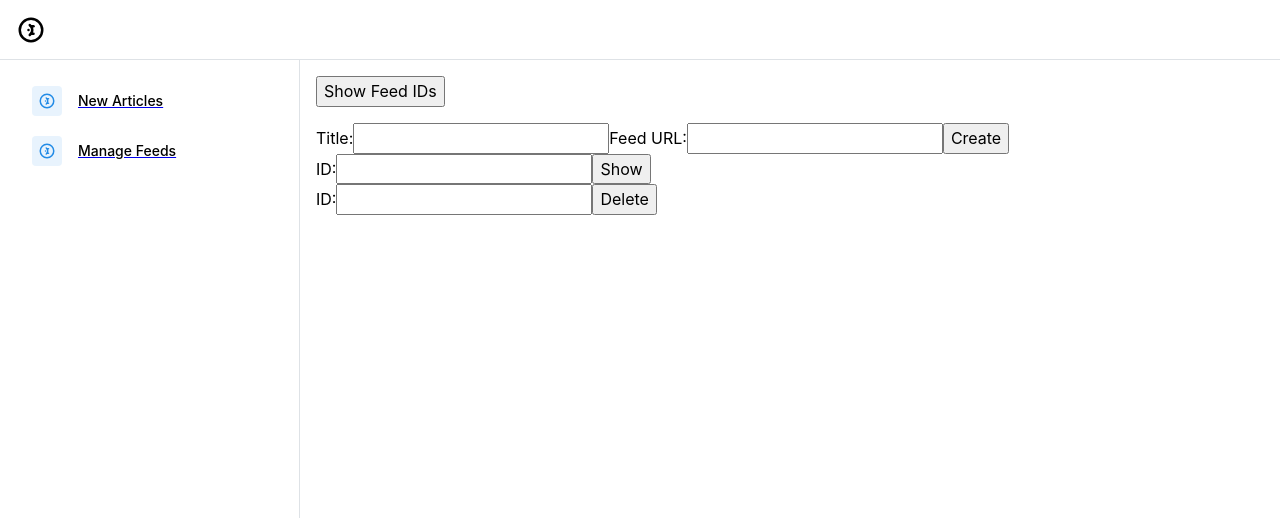
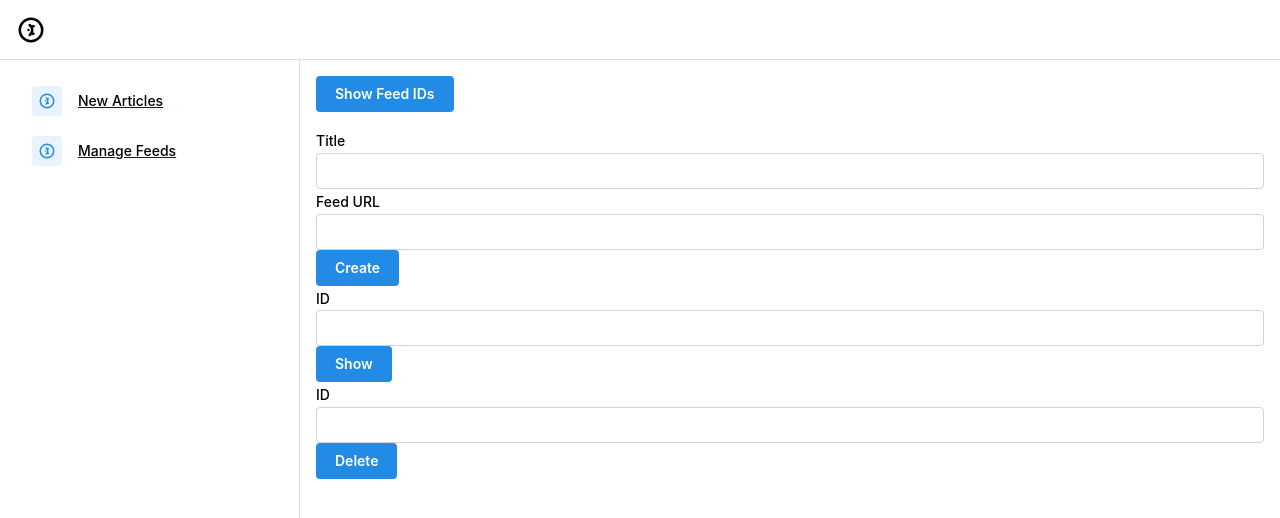
Before and after one commit to tbistr/rsss, a React app: page /feeds in a window 1280 px wide. Shown: the top 518 px of the page. Built offline with nearby package versions, Linux system fonts and the light colour scheme; the HTML template or start-up script is replaced by a standard one; what hono would draw is missing.

Commit message:
ui: Add button & input components of mantine

```diff
--- a/src/client/pages/FeedManager.tsx
+++ b/src/client/pages/FeedManager.tsx
@@ -1,6 +1,6 @@
 import "@mantine/core/styles.css";
 
-import {} from "@mantine/core";
+import { Button, TextInput } from "@mantine/core";
 import { hc } from "hono/client";
 import { useState } from "react";
 import {} from "react-router";
@@ -37,23 +37,19 @@ const CreateFeed = () => {
 				).url;
 			}}
 		>
-			<label>
-				Title:
-				<input
+			<TextInput
+				label="Title"
 				type="text"
 				value={title}
 				onChange={(e) => setTitle(e.target.value)}
 			/>
-			</label>
-			<label>
-				Feed URL:
-				<input
+			<TextInput
+				label="Feed URL"
 				type="text"
 				value={url}
 				onChange={(e) => setUrl(e.target.value)}
 			/>
-			</label>
-			<button type="submit">Create</button>
+			<Button type="submit">Create</Button>
 		</form>
 	);
 };
@@ -70,9 +66,9 @@ const ShowFeeds = () => {
 	};
 	return (
 		<>
-			<button type="button" onClick={onClick}>
+			<Button type="button" onClick={onClick}>
 				Show Feed IDs
-			</button>
+			</Button>
 			<ul>
 				{Feed.map((n) => (
 					<li key={n.id}>{JSON.stringify(n)}</li>
@@ -99,15 +95,13 @@ const ShowFeed = () => {
 				setFeed(await res.json());
 			}}
 		>
-			<label>
-				ID:
-				<input
+			<TextInput
+				label="ID"
 				type="number"
 				value={id}
 				onChange={(e) => setId(e.target.value)}
 			/>
-			</label>
-			<button type="submit">Show</button>
+			<Button type="submit">Show</Button>
 			{Feed && <pre>{JSON.stringify(Feed, null, 2)}</pre>}
 		</form>
 	);
@@ -124,15 +118,13 @@ const DeleteFeed = () => {
 				});
 			}}
 		>
-			<label>
-				ID:
-				<input
+			<TextInput
+				label="ID"
 				type="number"
 				value={id}
 				onChange={(e) => setId(e.target.value)}
 			/>
-			</label>
-			<button type="submit">Delete</button>
+			<Button type="submit">Delete</Button>
 		</form>
 	);
 };
```
Lines whose indentation alone changed are shown as unchanged.
